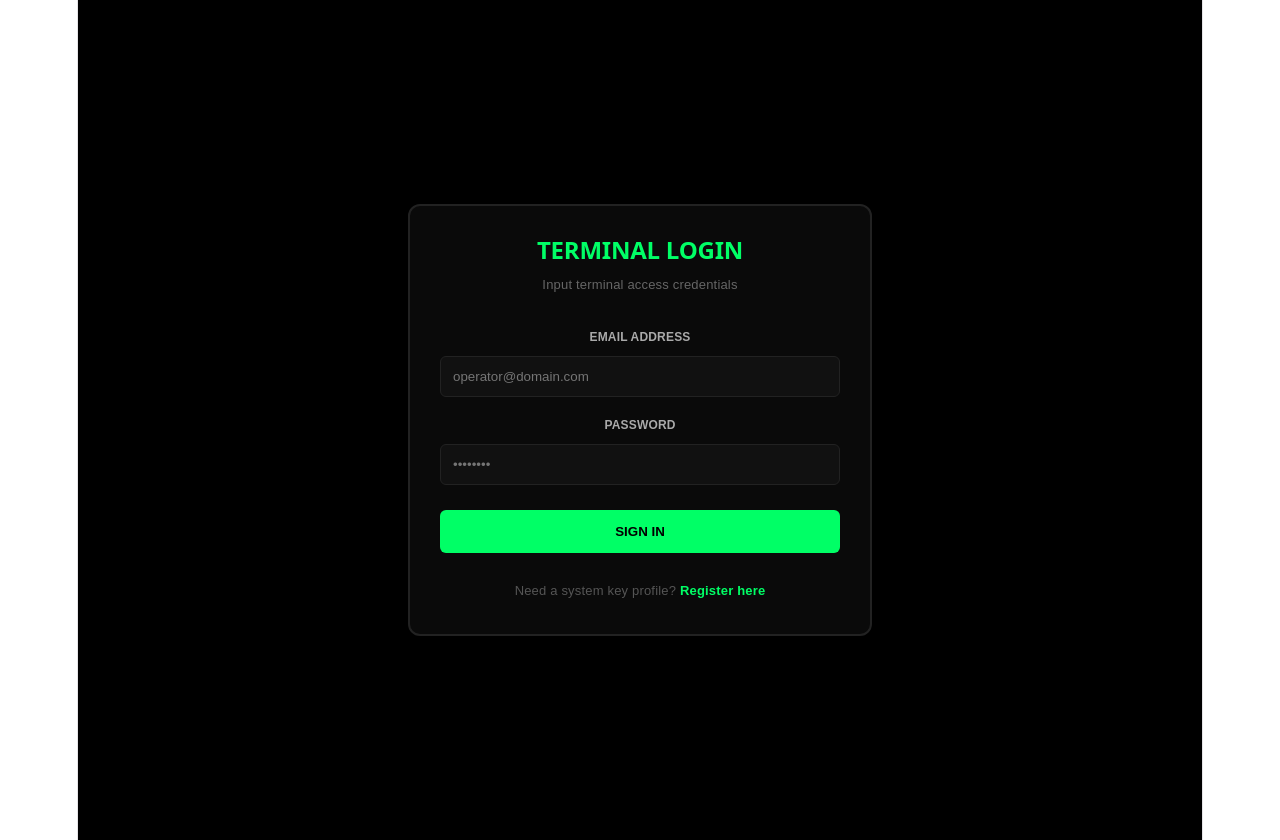
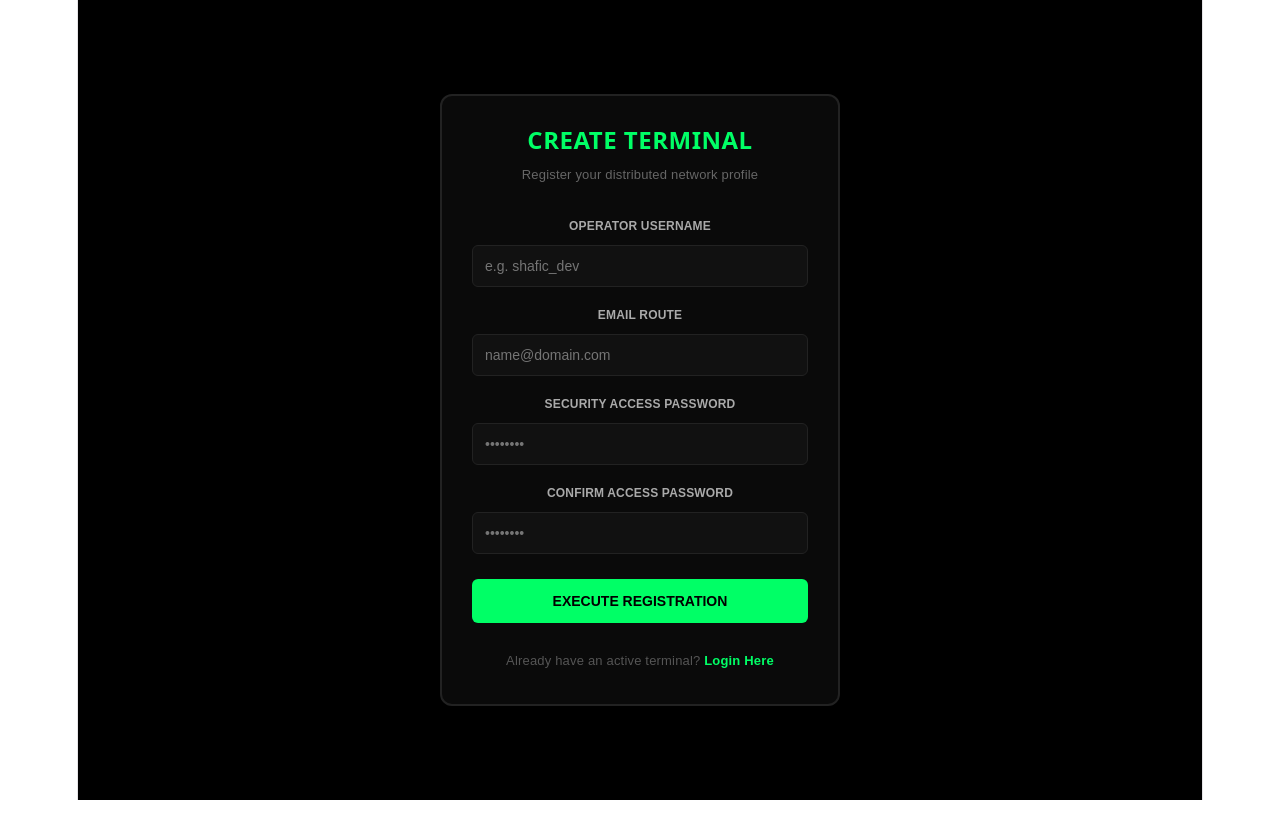
Before and after one commit to shafickalule30-del/asset_management, a React app in the folder frontend/: page /register in a window 1280 px wide. Before the commit this address led to /login. After the commit the page ends 800 px from the top, so only its background shows below. Built offline with nearby package versions, Linux system fonts and the light colour scheme; the HTML template or start-up script is replaced by a standard one.

Commit message:
Synchronize App router middleware token key verification parameters

```diff
--- a/frontend/src/App.jsx
+++ b/frontend/src/App.jsx
@@ -1,32 +1,85 @@
 import React from 'react';
 import { BrowserRouter as Router, Routes, Route, Navigate } from 'react-router-dom';
-import Signup from './Signup';
-import Login from './Login';
-import Home from './Home'; // This points to your main dashboard page
+import Login from './components/Login';       // Adjust path if your folder layout is different
+import Register from './components/Register'; // Adjust path if your folder layout is different
 
+// =========================================================
+// 1. PROTECTED ROUTE MIDDLEWARE COMPONENT
+// =========================================================
+const ProtectedRoute = ({ children }) => {
+  // Read the token key exactly matching the Login system storage marker
+  const token = localStorage.getItem('token');
+
+  // If no system access key token is found, securely eject user back to registration terminal
+  if (!token) {
+    return <Navigate to="/register" replace />;
+  }
+
+  // If token is verified, safely render the requested component layout
+  return children;
+};
+
+// =========================================================
+// 2. TEMPORARY HOMEPAGE DASHBOARD COMPONENT
+// =========================================================
+// (Replace this placeholder with your actual Dashboard/Home component if it's in another file)
+function HomeDashboard() {
+  const navigate = useNavigate();
+
+  const handleLogout = () => {
+    localStorage.removeItem('token'); // Wipe token credentials from local system
+    alert('🔒 Session closed. System locked.');
+    window.location.reload(); // Force full structural state wipe
+  };
+
+  return (
+    <div style={{ backgroundColor: '#000000', minHeight: '100vh', display: 'flex', flexDirection: 'column', justifyContent: 'center', alignItems: 'center', color: '#ffffff', fontFamily: 'sans-serif' }}>
+      <div style={{ border: '2px solid #00FF66', padding: '40px', borderRadius: '12px', backgroundColor: '#0a0a0a', textAlign: 'center', boxShadow: '0px 0px 20px rgba(0, 255, 102, 0.15)' }}>
+        <h1 style={{ color: '#00FF66', marginBottom: '10px' }}>MAIN CORE SYSTEM TERMINAL</h1>
+        <p style={{ color: '#666', marginBottom: '30px' }}>Database Connection: ONLINE | Firewall Status: ACTIVE</p>
+
+        <button
+          onClick={handleLogout}
+          style={{ backgroundColor: '#ff4444', color: '#fff', border: 'none', padding: '12px 24px', borderRadius: '6px', fontWeight: 'bold', cursor: 'pointer' }}
+        >
+          DISCONNECT SESSION
+        </button>
+      </div>
+    </div>
+  );
+}
+
+// =========================================================
+// 3. MAIN ROUTING APPLICATION COMPONENT
+// =========================================================
 function App() {
-  // Server (Express) CORS configuration example:
-  // app.use(cors({
-  //   origin: ['http://localhost:5173', 'https://powerbank-app.onrender.com']
-  // }));
   return (
     <Router>
       <Routes>
-        {/* 1. If someone loads the base URL, send them straight to signup */}
-        <Route path="/" element={<Navigate to="/signup" />} />
 
-        {/* 2. Explicitly map out the authentication routes */}
-        <Route path="/signup" element={<Signup />} />
+        {/* 🔐 PUBLIC ROUTING PORTALS: Open access to login and registration panels */}
         <Route path="/login" element={<Login />} />
+        <Route path="/register" element={<Register />} />
 
-        {/* 3. The Home path that the login page attempts to open */}
-        <Route path="/home" element={<Home />} />
+        {/* 🛡️ PROTECTED CORE HOMEPAGE ROUTE: Accessible only with a valid local token string */}
+        <Route
+          path="/"
+          element={
+            <ProtectedRoute>
+              <HomeDashboard />
+            </ProtectedRoute>
+          }
+        />
 
-        {/* 4. Fallback: If a path doesn't exist, bounce them back to login */}
-        <Route path="*" element={<Navigate to="/login" />} />
+        {/* 🔄 FALLBACK RE-ROUTE: Sends any random input string back to the central root index */}
+        <Route path="*" element={<Navigate to="/" replace />} />
+
       </Routes>
     </Router>
   );
 }
 
+// Helper hook to support structural inline component triggers
+import { useNavigate } from 'react-router-dom';
+
 export default App;
--- a/frontend/src/Login.jsx
+++ b/frontend/src/Login.jsx
@@ -1,127 +1 @@
-import React, { useState } from 'react';
-import { useNavigate, Link } from 'react-router-dom';
-
-function Login() {
-  const [email, setEmail] = useState('');
-  const [password, setPassword] = useState('');
-  const [error, setError] = useState('');
-  const [loading, setLoading] = useState(false);
-  const navigate = useNavigate();
-
-  const handleLoginSubmit = async (e) => {
-    e.preventDefault();
-    setError('');
-    setLoading(true);
-
-    try {
-      // 🚀 Hits your live backend server at the correct /login endpoint
-      const response = await fetch('https://asset-management-55t5.onrender.com/api/auth/login', {
-        method: 'POST',
-        headers: {
-          'Content-Type': 'application/json',
-        },
-        body: JSON.stringify({ email, password }),
-      });
-
-      const textData = await response.text();
-      const data = textData ? JSON.parse(textData) : {};
-
-      if (response.ok) {
-        localStorage.setItem('token', data.token);
-        alert('🔑 Access Granted! Welcome to the Terminal Dashboard.');
-
-        // 🚀 SUCCESS ROUTE FIX: This navigates directly to the core home directory view layout
-        navigate('/');
-      } else {
-        setError(data.message || 'Authentication rejected.');
-      }
-    } catch (err) {
-      console.error('Login routing error:', err);
-      setError('❌ Cannot reach authentication servers.');
-    } finally {
-      setLoading(false);
-    }
-  };
-
-  return (
-    <div style={{
-      backgroundColor: '#000000', minHeight: '100vh', display: 'flex',
-      justifyContent: 'center', alignItems: 'center', fontFamily: 'sans-serif', padding: '20px'
-    }}>
-      <div style={{
-        width: '100%', maxWidth: '400px', backgroundColor: '#0a0a0a',
-        border: '2px solid #222', borderRadius: '12px', padding: '30px'
-      }}>
-
-        <div style={{ textAlign: 'center', marginBottom: '25px' }}>
-          <h2 style={{ color: '#00FF66', margin: '0 0 8px 0', fontSize: '24px', fontWeight: 'bold' }}>
-            TERMINAL LOGIN
-          </h2>
-          <p style={{ color: '#666', margin: 0, fontSize: '13px' }}>
-            Input terminal access credentials
-          </p>
-        </div>
-
-        {error && (
-          <div style={{
-            backgroundColor: 'rgba(255, 68, 68, 0.1)', border: '1px solid #ff4444',
-            borderRadius: '6px', padding: '10px', color: '#ff4444', fontSize: '13px', marginBottom: '20px', textAlign: 'center'
-          }}>
-            {error}
-          </div>
-        )}
-
-        <form onSubmit={handleLoginSubmit} style={{ display: 'flex', flexDirection: 'column', gap: '15px' }}>
-          <div>
-            <label style={{ display: 'block', color: '#aaa', fontSize: '12px', fontWeight: 'bold', marginBottom: '6px' }}>
-              EMAIL ADDRESS
-            </label>
-            <input
-              type="email"
-              required
-              placeholder="operator@domain.com"
-              value={email}
-              onChange={(e) => setEmail(e.target.value)}
-              style={{ width: '100%', padding: '12px', backgroundColor: '#111', border: '1px solid #222', borderRadius: '6px', color: '#fff', boxSizing: 'border-box' }}
-            />
-          </div>
-
-          <div>
-            <label style={{ display: 'block', color: '#aaa', fontSize: '12px', fontWeight: 'bold', marginBottom: '6px' }}>
-              PASSWORD
-            </label>
-            <input
-              type="password"
-              required
-              placeholder="••••••••"
-              value={password}
-              onChange={(e) => setPassword(e.target.value)}
-              style={{ width: '100%', padding: '12px', backgroundColor: '#111', border: '1px solid #222', borderRadius: '6px', color: '#fff', boxSizing: 'border-box' }}
-            />
-          </div>
-
-          <button
-            type="submit"
-            disabled={loading}
-            style={{
-              width: '100%', backgroundColor: '#00FF66', color: '#000', border: 'none',
-              padding: '14px', borderRadius: '6px', fontWeight: 'bold', cursor: loading ? 'default' : 'pointer', marginTop: '10px'
-            }}
-          >
-            {loading ? 'AUTHENTICATING...' : 'SIGN IN'}
-          </button>
-        </form>
-
-        <div style={{ marginTop: '25px', textAlign: 'center', fontSize: '13px' }}>
-          <span style={{ color: '#555' }}>Need a system key profile? </span>
-          <Link to="/register" style={{ color: '#00FF66', textDecoration: 'none', fontWeight: 'bold' }}>
-            Register here
-          </Link>
-        </div>
-
-      </div>
-    </div>
-  );
-}
-
-export default Login;
+cc
```
